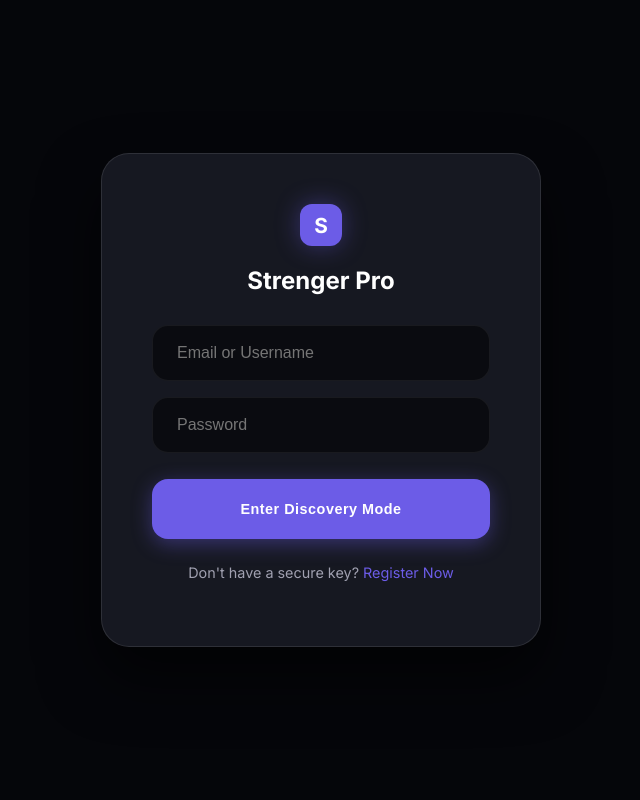
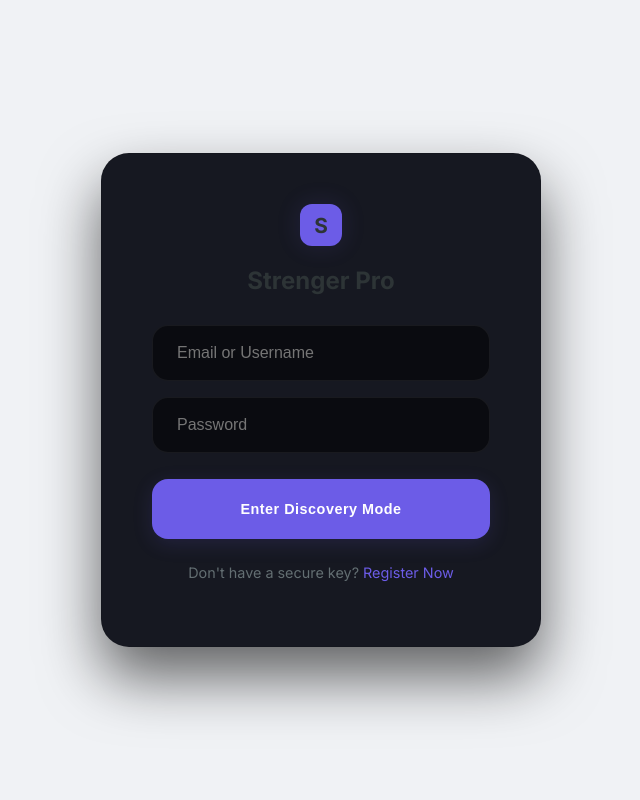
Before and after one commit to prince1604/strenger-pro, a Python web app: template templates/index.html in a window 1280 px wide. Shown: the whole page, without its empty margins (319-959 px from the left). Run offline with Jinja, Linux system fonts and the light colour scheme; the template is opened without the code that fills it, so the values that code supplies are empty.

Commit message:
Fix matching loop and add theme toggle

```diff
--- a/templates/index.html
+++ b/templates/index.html
@@ -9,6 +9,23 @@
     <link rel="stylesheet" href="https://unpkg.com/leaflet@1.9.4/dist/leaflet.css" />
     <style>
         :root {
+            /* DEFAULT: LIGHT THEME */
+            --bg: #f0f2f5;
+            --panel: #ffffff;
+            --accent: #6c5ce7;
+            --accent-glow: rgba(108, 92, 231, 0.15);
+            --text: #2d3436;
+            --text-dim: #636e72;
+            --danger: #ff5e57;
+            --glass: rgba(0, 0, 0, 0.03);
+            --glass-border: rgba(0, 0, 0, 0.08);
+            --msg-sent: #6c5ce7;
+            --msg-recv: #ffffff;
+            --input-bg: #f1f2f6;
+        }
+
+        [data-theme="dark"] {
+            /* DARK THEME OVERRIDE */
             --bg: #05060a;
             --panel: rgba(20, 22, 32, 0.95);
             --accent: #6c5ce7;
@@ -18,6 +35,9 @@
             --danger: #ff5e57;
             --glass: rgba(255, 255, 255, 0.03);
             --glass-border: rgba(255, 255, 255, 0.1);
+            --msg-sent: #6c5ce7;
+            --msg-recv: #1a1c27;
+            --input-bg: #12141d;
         }
 
         /* Premium Notification System */
@@ -277,30 +297,27 @@
 
         .msg.received {
             align-self: flex-start;
-            background: #1a1c27;
+            background: var(--msg-recv);
+            color: var(--text);
             border-bottom-left-radius: 4px;
             border: 1px solid var(--glass-border);
+            box-shadow: 0 2px 5px rgba(0, 0, 0, 0.05);
         }
 
         .input-bar {
             padding: 30px 40px;
-            background: rgba(5, 6, 10, 0.8);
+            background: var(--panel);
             display: flex;
             gap: 20px;
             border-top: 1px solid var(--glass-border);
         }
 
-        .input-wrapper {
-            flex: 1;
-            position: relative;
-        }
-
         input {
             width: 100%;
-            background: #12141d;
+            background: var(--input-bg);
             border: 1px solid var(--glass-border);
             border-radius: 16px;
-            color: white;
+            color: var(--text);
             padding: 18px 24px;
             outline: none;
             transition: 0.3s;
@@ -808,6 +825,11 @@
                     </div>
                 </div>
                 <div style="display: flex; align-items: center; gap: 10px;">
+                    <!-- Theme Toggle -->
+                    <button id="theme-btn" onclick="toggleTheme()" class="btn"
+                        style="padding: 0 12px; height: 38px; background: var(--glass); display: flex; align-items: center; justify-content: center; font-size: 1.2rem;">
+                        🌙
+                    </button>
                     <button class="btn btn-danger mobile-next-btn" onclick="nextStranger()"
                         style="height: 38px; padding: 0 15px; font-size: 0.8rem; display: none; white-space: nowrap;">
                         NEXT ➔
@@ -856,13 +878,16 @@
         const AVATAR_MALE = '/static/imges/man.png?v=' + new Date().getTime();
         const AVATAR_FEMALE = '/static/imges/girl.png?v=' + new Date().getTime();
 
+        let mapLayer;
+
         function initMap() {
             if (!map) {
-                // 1. Dark Theme Map
+                // 1. Initialize Map
                 map = L.map('map', { zoomControl: false }).setView([myLocation.lat, myLocation.lon], 15);
-                L.tileLayer('https://{s}.basemaps.cartocdn.com/dark_all/{z}/{x}/{y}{r}.png', {
-                    maxZoom: 20
-                }).addTo(map);
+
+                // 2. Set Tile Layer based on current Theme
+                updateMapTiles();
+
 
                 // 2. Add "ME" Marker (Pulse Effect)
                 const myIcon = L.divIcon({
@@ -1284,6 +1309,44 @@
             }
         }
 
+        /* THEME TOGGLE LOGIC */
+        function toggleTheme() {
+            const html = document.documentElement;
+            const btn = document.getElementById('theme-btn');
+
+            if (html.getAttribute('data-theme') === 'dark') {
+                html.removeAttribute('data-theme'); // Go Light
+                localStorage.setItem('strenger_theme', 'light');
+                btn.innerText = '🌙';
+            } else {
+                html.setAttribute('data-theme', 'dark'); // Go Dark
+                localStorage.setItem('strenger_theme', 'dark');
+                btn.innerText = '☀️';
+            }
+            updateMapTiles();
+        }
+
+        function updateMapTiles() {
+            if (!map) return;
+
+            const isDark = document.documentElement.getAttribute('data-theme') === 'dark';
+            const style = isDark ? 'dark_all' : 'light_all';
+
+            if (mapLayer) map.removeLayer(mapLayer);
+
+            mapLayer = L.tileLayer(`https://{s}.basemaps.cartocdn.com/${style}/{z}/{x}/{y}{r}.png`, {
+                maxZoom: 20,
+                attribution: '&copy; CartoDB'
+            }).addTo(map);
+        }
+
+        // Init properties
+        const savedTheme = localStorage.getItem('strenger_theme') || 'light';
+        if (savedTheme === 'dark') {
+            document.documentElement.setAttribute('data-theme', 'dark');
+            if (document.getElementById('theme-btn')) document.getElementById('theme-btn').innerText = '☀️';
+        }
+
         /* Close menu specifically via logo close button */
         document.querySelector('.logo-area').addEventListener('click', () => {
             document.querySelector('.sidebar').classList.remove('active');
```
Also changed, not shown: main.py (+48 -32 lines).
